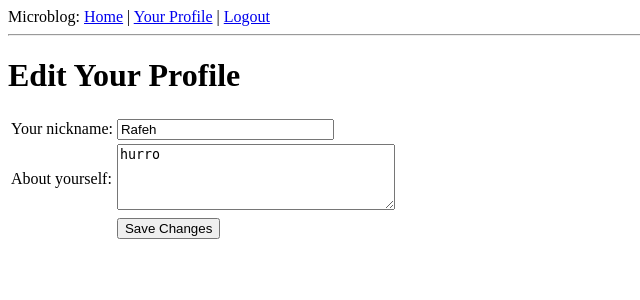
After one commit to CleverProgrammer/microblog, a Flask app: page /edit in a window 1280 px wide. The commit adds this page. Shown: the top 300 px of the page, without its empty margins (0-640 px from the left). Run offline with Flask 2, Linux system fonts and the light colour scheme; a user stored in the database is signed in; data comes from the database, SQL or seed files in the repository; both versions use the stored data as it was after the commit.

Commit message:
added ability to edit your profile page. also updated forms, views, and user.

```diff
--- a/app/forms.py
+++ b/app/forms.py
@@ -1,9 +1,13 @@
 from flask.ext.wtf import Form
-from wtforms import StringField, BooleanField
-from wtforms.validators import DataRequired
+from wtforms import StringField, BooleanField, TextAreaField
+from wtforms.validators import DataRequired, Length
 
 class LoginForm(Form):
     openid = StringField('openid',
                          validators=[DataRequired()]
                          )
     remember_me = BooleanField('remember me', default=False)
+
+class EditForm(Form):
+    nickname = StringField('nickname', validators=[DataRequired()])
+    about_me = TextAreaField('about_me', validators=[Length(min=0, max=140)])
--- /dev/null
+++ b/app/templates/edit.html
@@ -0,0 +1,24 @@
+<!-- extend base layout -->
+{% extends 'base.html' %}
+
+
+{% block content %}
+    <h1>Edit Your Profile</h1>
+    <form action="" method="post" name="edit">
+        {{ form.hidden_tag() }}
+        <table>
+            <tr>
+                <td>Your nickname:</td>
+                <td>{{ form.nickname(size=24) }}</td>
+            </tr>
+            <tr>
+                <td>About yourself:</td>
+                <td>{{ form.about_me(cols=32, rows=4) }}</td>
+            </tr>
+            <tr>
+                <td></td>
+                <td><input type="submit" value="Save Changes"></td>
+            </tr>
+        </table>
+    </form>
+{% endblock %}
--- a/app/views.py
+++ b/app/views.py
@@ -1,9 +1,10 @@
 from flask import render_template, flash, redirect, session, url_for, request, g
 from flask.ext.login import login_user, logout_user, current_user, login_required
 from app import app, db, lm, oid
-from .forms import LoginForm
+from .forms import LoginForm, EditForm
 from .models import User
 from random import choice
+from datetime import datetime
 
 
 @lm.user_loader
@@ -79,6 +80,10 @@ def login():
 @app.before_request
 def before_request():
     g.user = current_user
+    if g.user.is_authenticated:
+        g.user.last_seen = datetime.utcnow()
+        db.session.add(g.user)
+        db.session.commit()
 
 @oid.after_login
 def after_login(resp):
@@ -125,3 +130,19 @@ def user(nickname):
     return render_template('user.html',
                            user=user,
                            posts=posts)
+
+@app.route('/edit', methods=['GET', 'POST'])
+@login_required
+def edit():
+    form = EditForm()
+    if form.validate_on_submit():
+        g.user.nickname = form.nickname.data
+        g.user.about_me = form.about_me.data
+        db.session.add(g.user)
+        db.session.commit()
+        flash('Your changes have been saved.')
+        return redirect(url_for('edit'))
+    else:
+        form.nickname.data = g.user.nickname
+        form.about_me.data = g.user.about_me
+    return render_template('edit.html', form=form)
```
Also changed, not shown: app/templates/user.html (+6 -1 lines), app.db.
